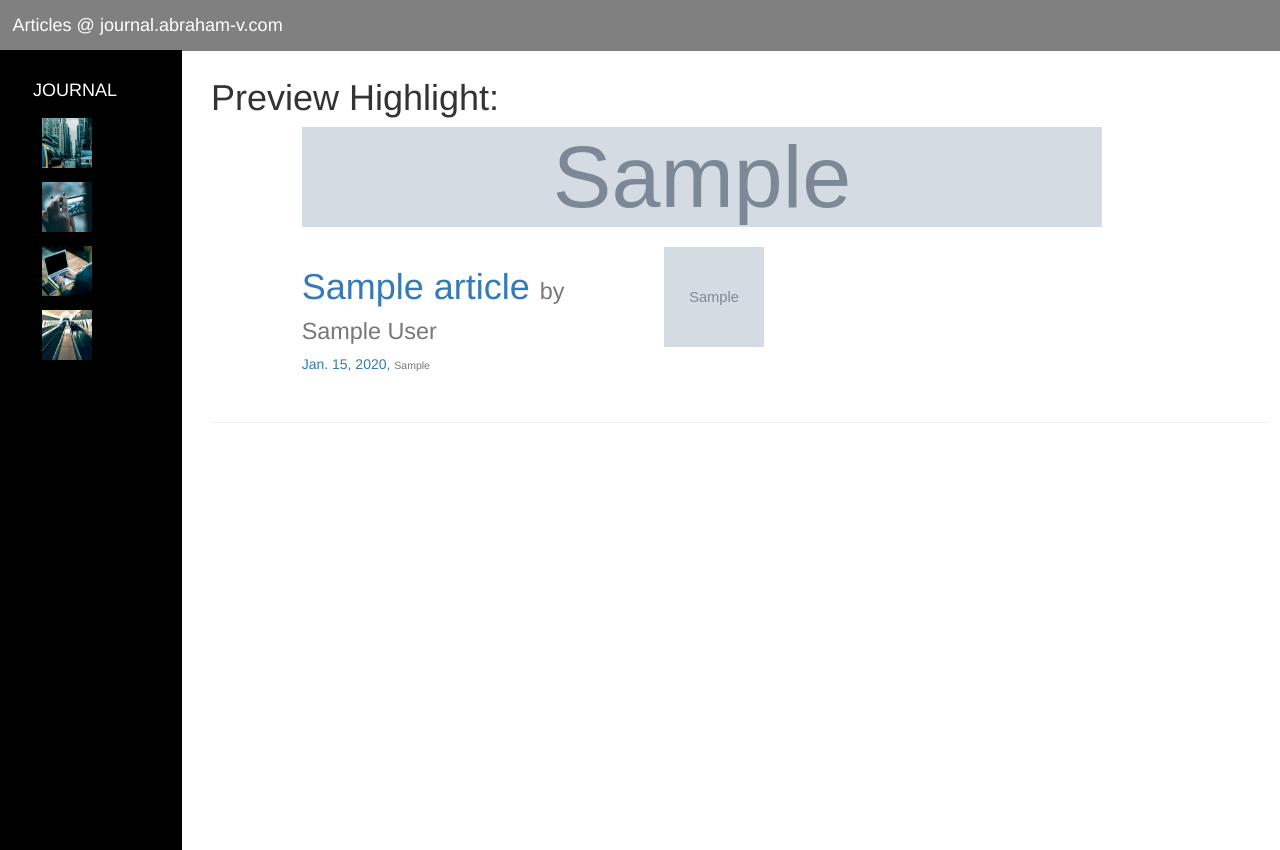
After one commit to abrahamvarricatt/journal, a Django app: template tiki/templates/article_list.html in a window 1280 px wide. The commit adds this page. Run offline with Django 3.2, Linux system fonts and the light colour scheme; the template is opened without the code that fills it: values that come from a table or form of the project are taken from there, others are empty; tables that the repository leaves empty hold one stand-in row (values such as "Sample post"); grey boxes marked "Sample" are stand-in pictures; some libraries are stand-ins or nearby versions.

Commit message:
Article list view
Fixes:  #12

```diff
--- /dev/null
+++ b/tiki/templates/article_list.html
@@ -0,0 +1,48 @@
+{% extends 'base.html' %}
+
+{% block main_section %}
+    {% for article in articles %}
+        {% if forloop.first %}
+            <h1>Preview Highlight:</h1>
+            {% if article.extra_image %}
+                <div class="row">
+                    <div class="col-md-10 col-md-offset-1">
+                        <a href="{% url 'article' article.id %}">
+                            <img src="{{ article.extra_image.url }}" height="100" width="800" alt="{{ article.extra_image.name }}">
+                        </a>
+                    </div>
+                </div>
+                <br/>
+            {% endif %}
+            <div class="row">
+                <a href="{% url 'article' article.id %}">
+                    <div class="col-sm-4 col-sm-offset-1">
+                        <h1>{{ article.title }} <small> by {{ article.author }}</small></h1>
+                        <h5>{{ article.pub_date }}, <small>{{ article.category }}</small></h5>
+                    </div>
+                    <div class="col-sm-4">
+                        <img src="{{ article.hero_image.url }}" height="100" width="100" alt="{{ article.hero_image.name }}">
+                    </div>
+                </a>
+            </div>
+            <br/>
+            <hr>
+            <br/>
+        {% else %}
+            <div class="row">
+                <a href="{% url 'article' article.id %}">
+                    <div class="col-sm-4 col-sm-offset-1">
+                        <h1>{{ article.title }} <small> by {{ article.author }}</small></h1>
+                        <h5>{{ article.pub_date }}, <small>{{ article.category }}</small></h5>
+                    </div>
+                    <div class="col-sm-4">
+                        <img src="{{ article.hero_image.url }}" height="100" width="100" alt="{{ article.hero_image.name }}">
+                    </div>
+                </a>
+            </div>
+            <br/>
+            <hr>
+            <br/>
+        {% endif %}
+    {% endfor %}
+{% endblock %}
--- a/tiki/templates/base.html
+++ b/tiki/templates/base.html
@@ -75,13 +75,13 @@
     <div class="container">
         <div class="row">
             <header>
-                <a href=".">Articles @ journal.abraham-v.com</a>
+                <a href="{% url 'index' %}">Articles @ journal.abraham-v.com</a>
             </header>
         </div>
         <nav class="pdsa-sn-wrapper">
             <ul>
                 <li class="pdsa-sn-brand">
-                    <a href="Default.html">JOURNAL</a>
+                    <a href="{% url 'index' %}">JOURNAL</a>
                 </li>
                 <li>
                     <a href="/static/images/pic01.jpg">
--- /dev/null
+++ b/tiki/templates/no_article.html
@@ -0,0 +1,5 @@
+{% extends 'base.html' %}
+
+{% block main_section %}
+    <h1>Sorry, we don't have any articles to show right now...</h1>
+{% endblock %}
```
Also changed, not shown: tiki/views.py (+16 -5 lines).
